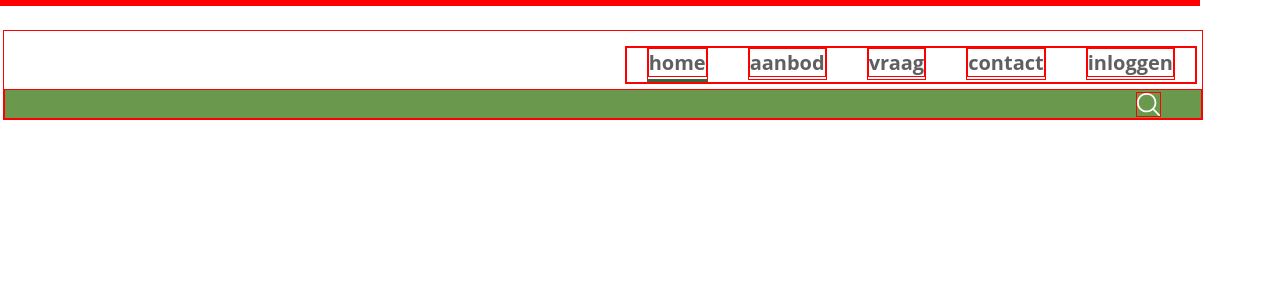
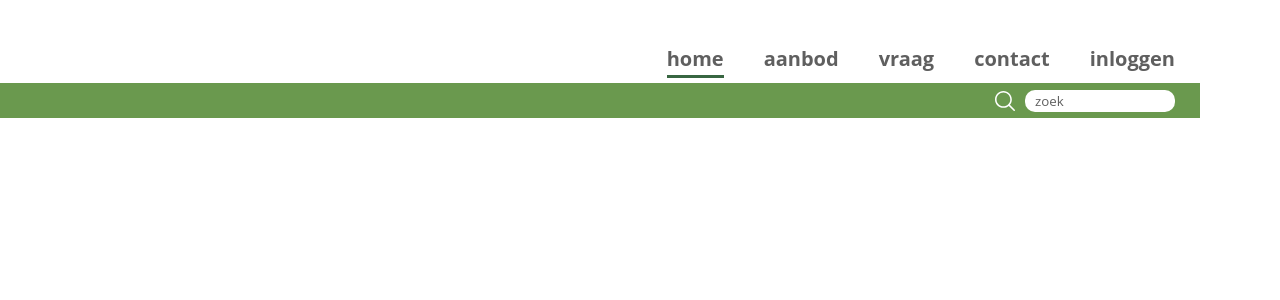
Before and after one commit to abouman76/Eind-Project-Arnoud-Bouman, a React (Create React App) app: page / in a window 1280 px wide. Shown: the top 300 px of the page. Built offline with nearby package versions, Linux system fonts and the light colour scheme.

Commit message:
added search field to header component

```diff
--- a/src/components/Header/Header.css
+++ b/src/components/Header/Header.css
@@ -1,6 +1,6 @@
-* {
-    border: 1px solid red;
-}
+/** {*/
+/*    border: 1px solid red;*/
+/*}*/
 
 .main-header {
     display: flex;
@@ -41,7 +41,7 @@
 .search {
     background-color: #6A994E;
     width: 100vw;
-    height: 30px;
+    height: 35px;
     display: flex;
     justify-content: flex-end;
     align-items: center;
@@ -53,7 +53,21 @@
 }
 
 .searchIcon {
-    width: 25px;
-    height: 25px;
-    margin-right: 40px;
+    width: 20px;
+    height: 20px;
+    /*margin-right: 10px;*/
 }
+
+.input-search {
+    margin: 0 25px 0 10px;
+    width: 150px;
+    padding: 2px 2px 2px 10px;
+    border: none;
+    outline: none;
+    border-radius: 10px;
+    color: #5F5F5F;
+}
+
+::placeholder {
+    color: #5F5F5F;
+}
--- a/src/components/Header/Header.js
+++ b/src/components/Header/Header.js
@@ -18,6 +18,7 @@ const Header = () => {
 
             <div className="search">
                 <img className="searchIcon" src={searchIcon} alt="Zoek icon" />
+                <input className="input-search" type="text" placeholder="zoek" />
             </div>
         </header>
         </>
```
